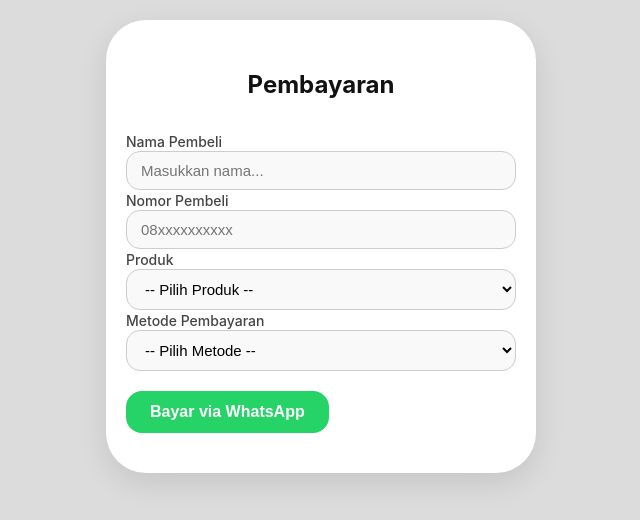
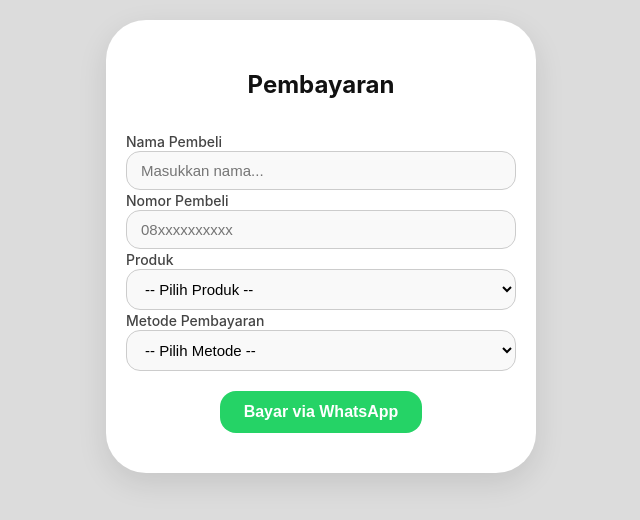
Before and after one commit to Babasbotz/pbas, a plain HTML site: page index.html in a window 1280 px wide. Shown: the whole page, without its empty margins (319-959 px from the left). Drawn offline with Linux system fonts and the light colour scheme.

Commit message:
Update style.css

```diff
--- a/style.css
+++ b/style.css
@@ -72,8 +72,8 @@ button {
   transition: background 0.2s ease-in-out;
 
   display: block;
-  margin-left: center;
-  margin-right: center;
+  margin-left: auto;
+  margin-right: auto;
 }
 
 button:hover {
```
